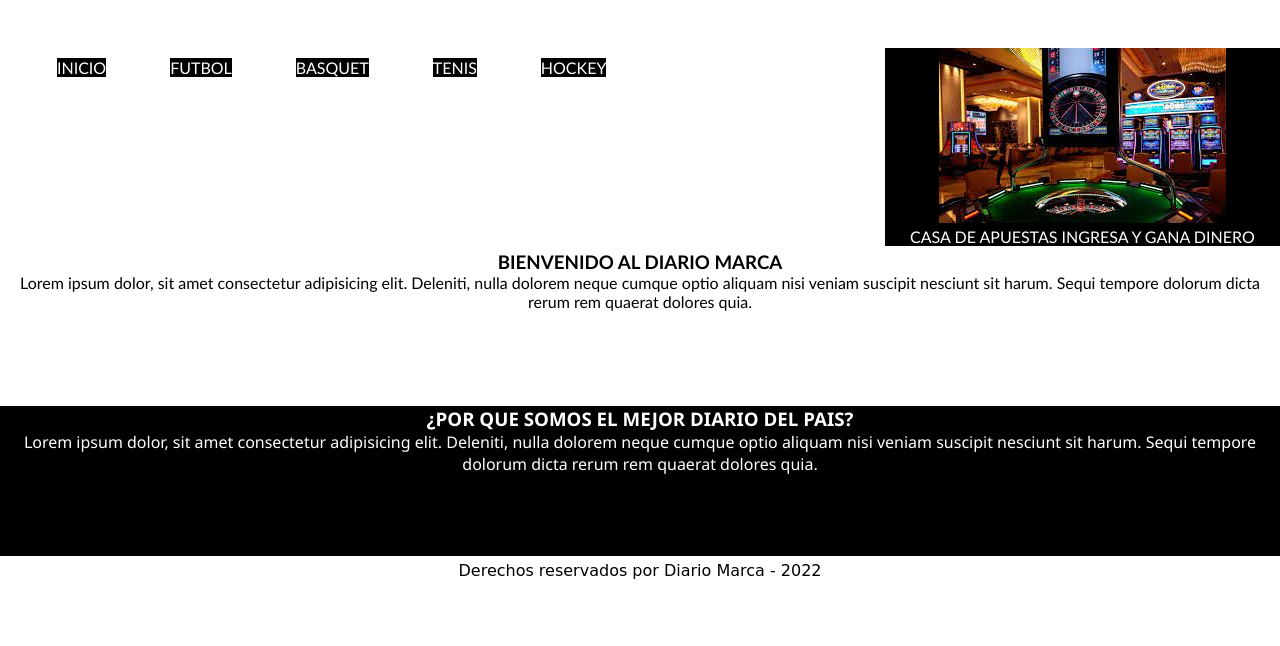
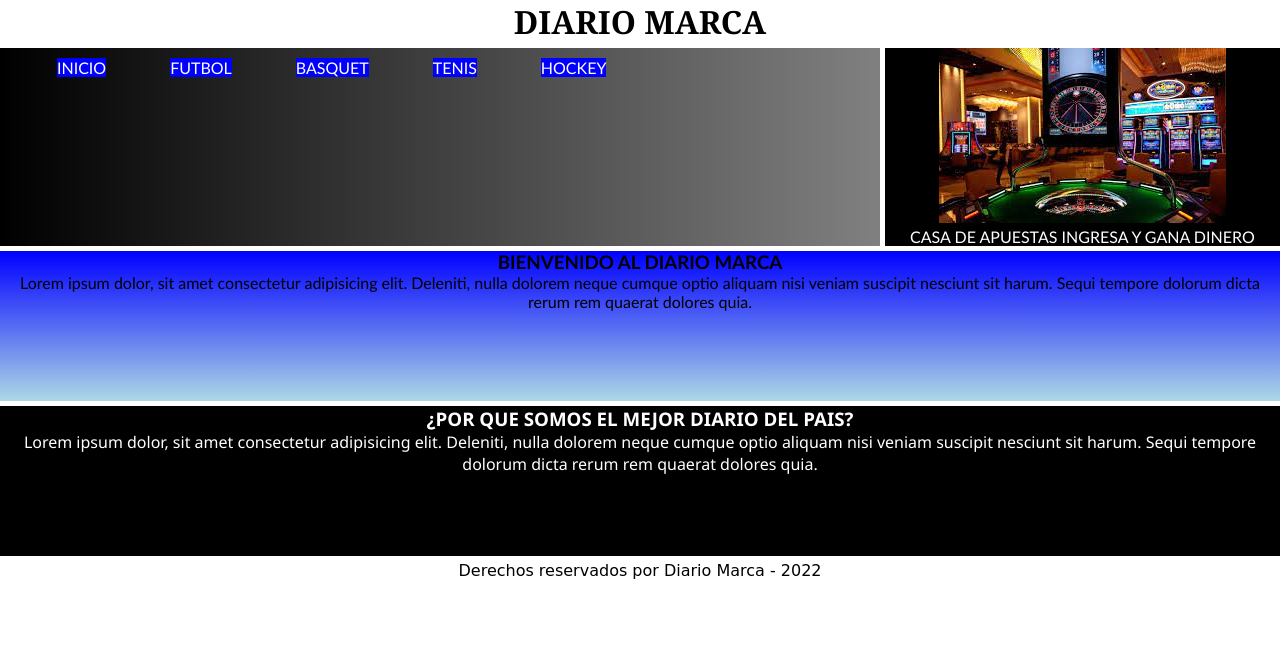
Before and after one commit to AgusPlomer/Idea-Plomer, a plain HTML site: page index.html in a window 1280 px wide. Drawn offline with Linux system fonts and the light colour scheme.

```diff
--- a/css/estiloindex.css
+++ b/css/estiloindex.css
@@ -11,10 +11,10 @@
 }
 
 header {
-    background: linear-gradient(to right, blue lightblue);
+    background-color: white;
     grid-area: header;
     font-family: Cambria, Cochin, Georgia, Times, 'Times New Roman', serif;
-    color: white;
+
 
 }
 
@@ -23,10 +23,9 @@
 }
 
 .nav {
-    background: linear-gradient(to right, blue lightblue);
+    background: linear-gradient(to left, grey, black);
     grid-area: nav;
     font-family: 'Trebuchet MS', 'Lucida Sans Unicode', 'Lucida Grande', 'Lucida Sans', Arial, sans-serif;
-    color: white ;
     list-style-type: none;
 
 
@@ -46,7 +45,7 @@
 }
 
 li a{
-    background-color: black;
+    background-color: blue;
     list-style-type: none;
     color: white;
     font-family: 'Trebuchet MS', 'Lucida Sans Unicode', 'Lucida Grande', 'Lucida Sans', Arial, sans-serif;
@@ -61,7 +60,7 @@
 
 
 .sectionUno {
-    background-color:white;
+    background:linear-gradient(blue, lightblue);
     grid-area: sectionUno;
     height: 150px;
     font-family: 'Gill Sans', 'Gill Sans MT', Calibri, 'Trebuchet MS', sans-serif;
```
